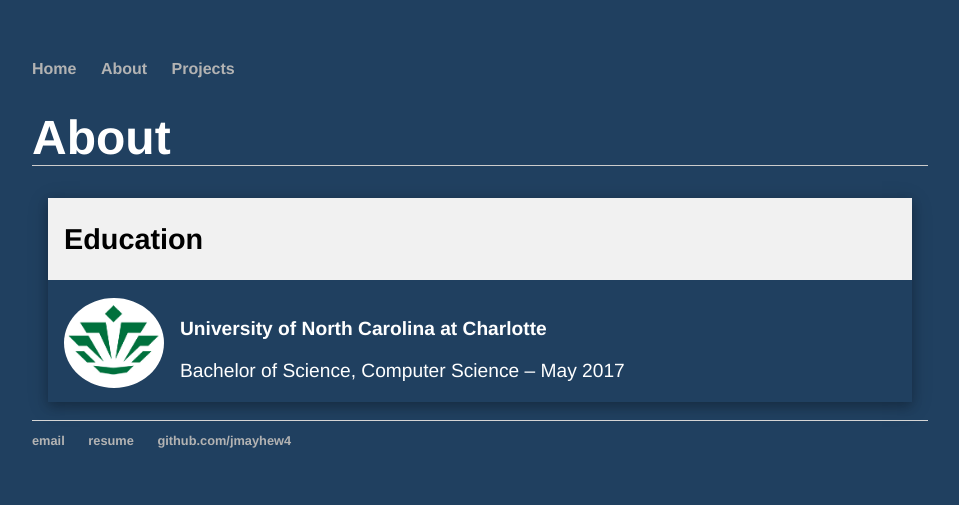
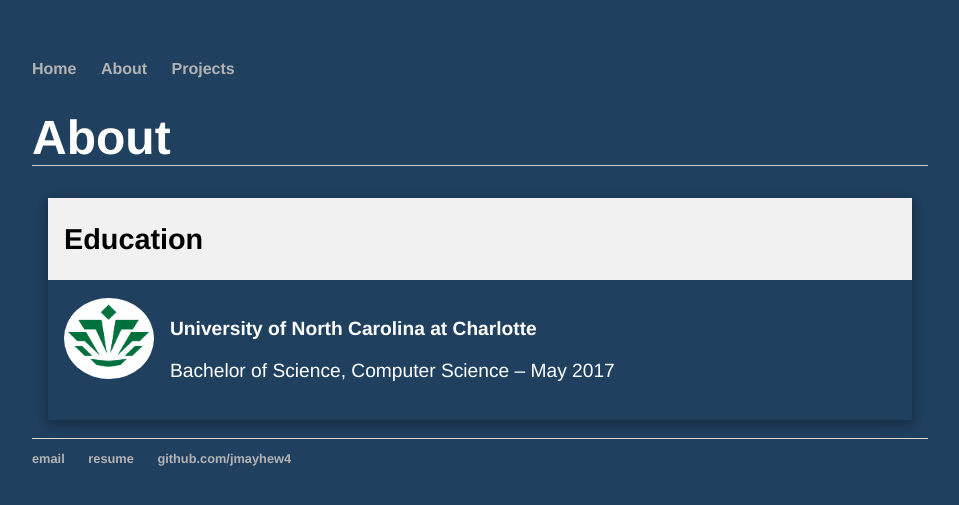
Before and after one commit to jmayhew4/jmayhew4.github.io, a Jekyll site: the page built from about/index.html, in a window 1280 px wide. Shown: the top 505 px of the page, without its empty margins (160-1119 px from the left). Built offline with Jekyll 4.4.1, drawn with Linux system fonts in a browser that asks for light colours.

Commit message:
Update index.html

```diff
--- a/about/index.html
+++ b/about/index.html
@@ -25,9 +25,9 @@ I'm a computer geek with a passion for music, art, technology, writing, and game
       <h2>Education</h2>
     </header>
     <div class="w3-container"><br>
-      <img src="../photos/UNCC.PNG" alt="Avatar" class="w3-left w3-circle w3-margin-right" style="width:100px">
+      <img src="../photos/UNCC.PNG" alt="Avatar" class="w3-left w3-circle w3-margin-right" style="width:90px">
 	<p><strong>University of North Carolina at Charlotte</strong></p>
-        <p>Bachelor of Science, Computer Science – May 2017</p>
+        <p>Bachelor of Science, Computer Science – May 2017</p><br>
     </div>
   </div>
 </div>
```
